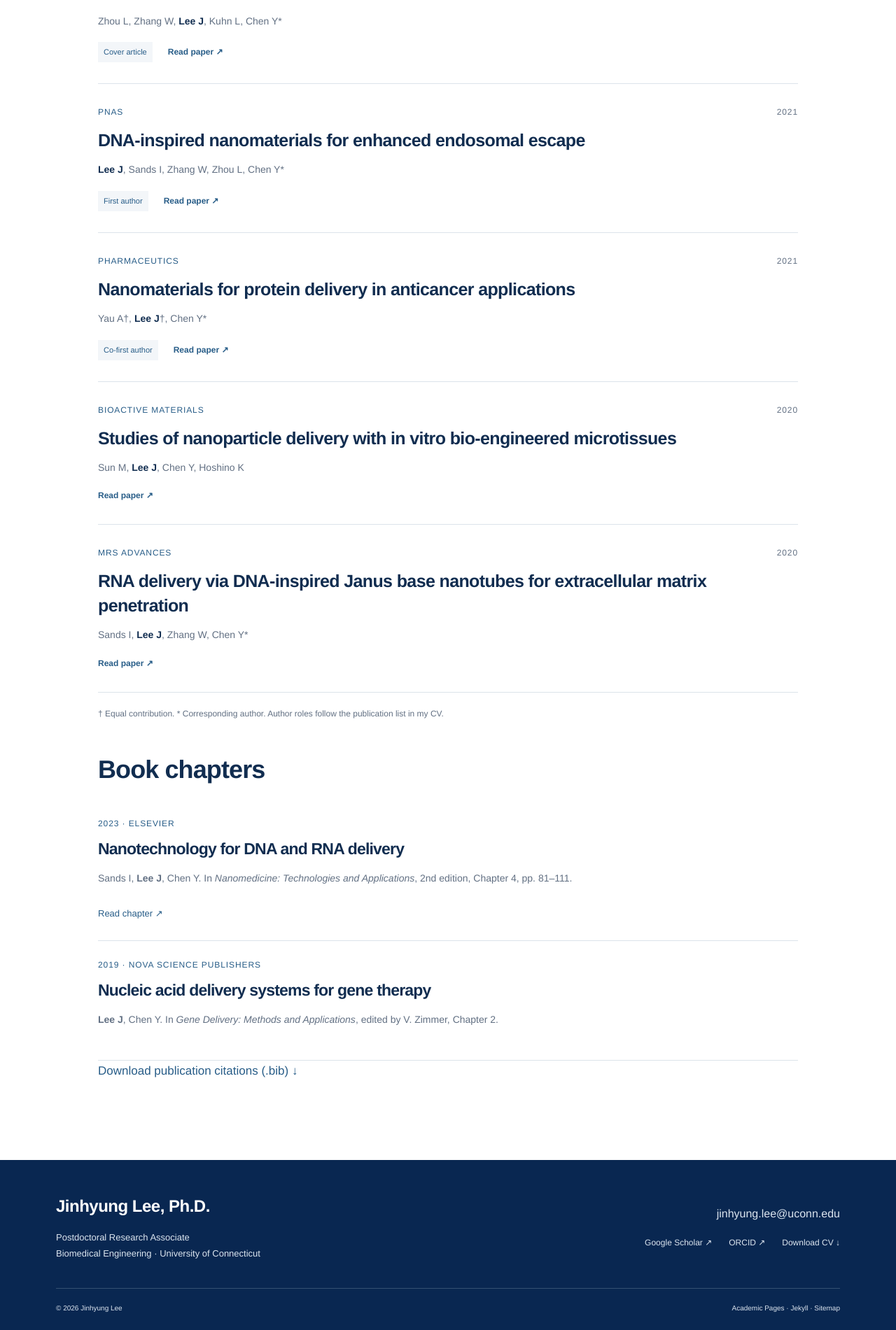
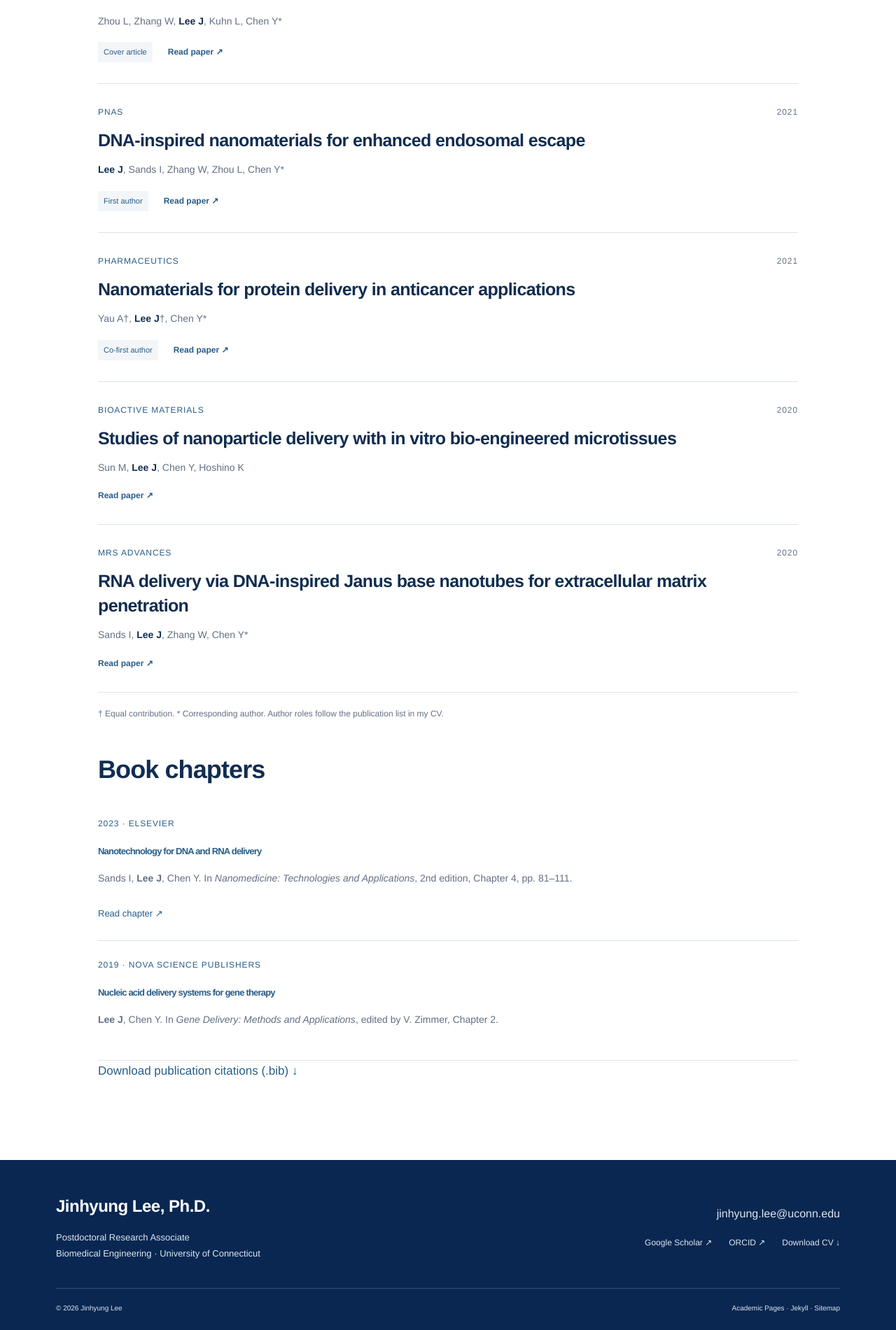
Before and after one commit to biojhleena-glitch/biojhleena-glitch.github.io, a Jekyll site: the page built from _pages/publications.html, in a window 1280 px wide. Shown: the part 1354-3255 px from the top of the page at 70% size. Built offline with Jekyll 4.4.1, drawn with Linux system fonts in a browser that asks for light colours.

Commit message:
Link book chapter titles to their published sources

```diff
--- a/_pages/publications.html
+++ b/_pages/publications.html
@@ -15,6 +15,6 @@ intro: Peer-reviewed work in nucleic acid delivery, bioinspired nanomaterials, a
 <p id="no-publications" hidden>No matching publications. Try another title, journal, author, or year.</p>
 <p class="small-note">† Equal contribution. * Corresponding author. Author roles follow the publication list in my CV.</p>
 <h2>Book chapters</h2>
-<div class="book-entry"><p class="publication-meta">2023 · Elsevier</p><h3>Nanotechnology for DNA and RNA delivery</h3><p>Sands I, <strong>Lee J</strong>, Chen Y. In <em>Nanomedicine: Technologies and Applications</em>, 2nd edition, Chapter 4, pp. 81–111.</p><a href="https://doi.org/10.1016/B978-0-12-818627-5.00008-7">Read chapter <span aria-hidden="true">↗</span></a></div>
-<div class="book-entry"><p class="publication-meta">2019 · Nova Science Publishers</p><h3>Nucleic acid delivery systems for gene therapy</h3><p><strong>Lee J</strong>, Chen Y. In <em>Gene Delivery: Methods and Applications</em>, edited by V. Zimmer, Chapter 2.</p></div>
+<div class="book-entry"><p class="publication-meta">2023 · Elsevier</p><h3><a href="https://doi.org/10.1016/B978-0-12-818627-5.00008-7" target="_blank" rel="noopener">Nanotechnology for DNA and RNA delivery</a></h3><p>Sands I, <strong>Lee J</strong>, Chen Y. In <em>Nanomedicine: Technologies and Applications</em>, 2nd edition, Chapter 4, pp. 81–111.</p><a href="https://doi.org/10.1016/B978-0-12-818627-5.00008-7">Read chapter <span aria-hidden="true">↗</span></a></div>
+<div class="book-entry"><p class="publication-meta">2019 · Nova Science Publishers</p><h3><a href="https://novapublishers.com/shop/gene-delivery-methods-and-applications/" target="_blank" rel="noopener" aria-label="Nucleic acid delivery systems for gene therapy — publisher’s book page (opens in a new tab)">Nucleic acid delivery systems for gene therapy</a></h3><p><strong>Lee J</strong>, Chen Y. In <em>Gene Delivery: Methods and Applications</em>, edited by V. Zimmer, Chapter 2.</p></div>
 <p><a href="{{ '/files/publications.bib' | relative_url }}" download>Download publication citations (.bib) <span aria-hidden="true">↓</span></a></p>
```
